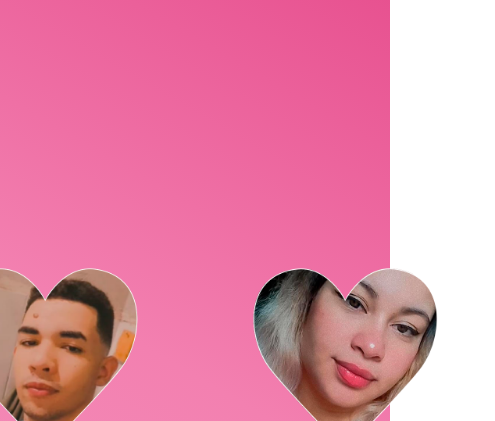
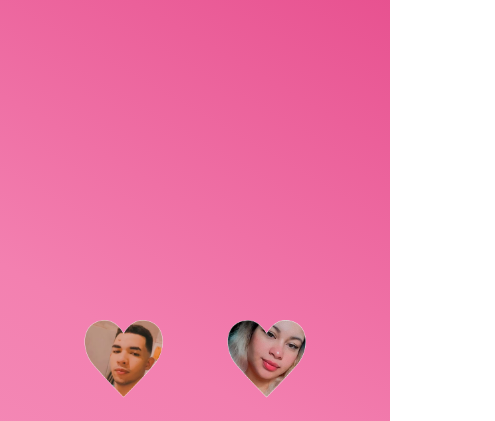
Before and after one commit to VituD2/amo-tu, a plain HTML site: page sec_page.html in a window 390 px wide. Shown: the top 421 px of the page, 495 px wide, since content can reach past the window. Drawn offline with nearby package versions, Linux system fonts and the light colour scheme.

Commit message:
3rd commit

```diff
--- a/styles/stylization.css
+++ b/styles/stylization.css
@@ -36,11 +36,13 @@ body{
 }
 
 section.hearts{
+    width: 400px;
+    max-width: 99vw;
     display: flex;
+    justify-content: space-around;
 }
 
 section.hearts div{
-    margin: 0px 50px;
     cursor: pointer;
     transition: .4s ease;
 }
@@ -50,8 +52,10 @@ section.hearts div:hover{
 }
 
 section.hearts  img{
-    max-width: 200px;
-    max-height: 200px;
+    width: 22vw;
+    height: 22vw;
+    max-width: 190px;
+    max-height: 190px;
 }
 
 .off-img{
@@ -91,3 +95,23 @@ div.button, .button2 p{
     0%{background-position: left;}
     100%{background-position: right;}
 }
+
+@media all and (max-width: 700px){
+    .jv-heart{
+        margin-right: -20px;
+    }
+
+    .iana-heart{
+        margin-left: -20px;
+    }
+}
+
+@media all and (max-width: 550px){
+    .jv-heart{
+        margin-right: -50px;
+    }
+
+    .iana-heart{
+        margin-left: -50px;
+    }
+}
```
